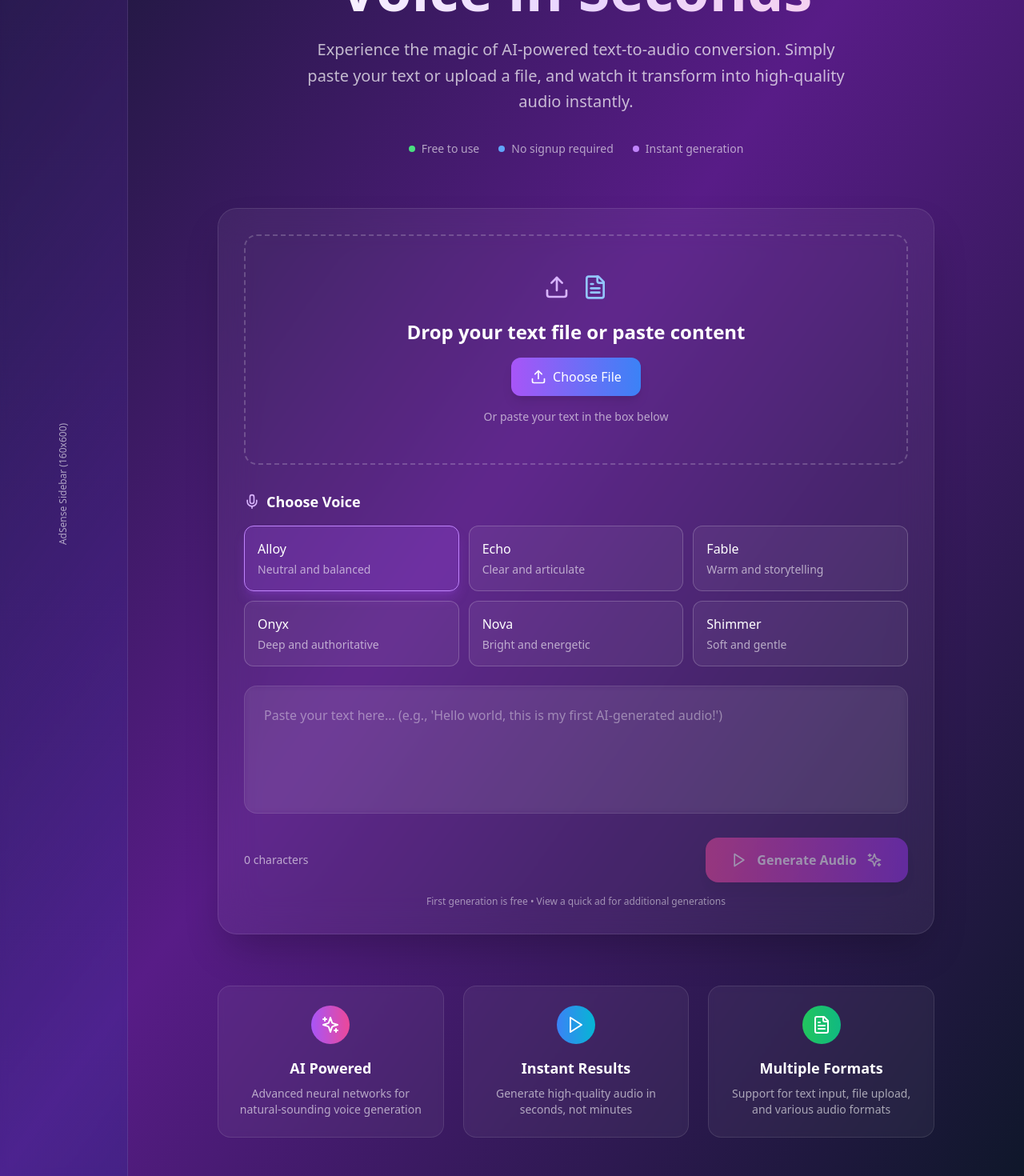
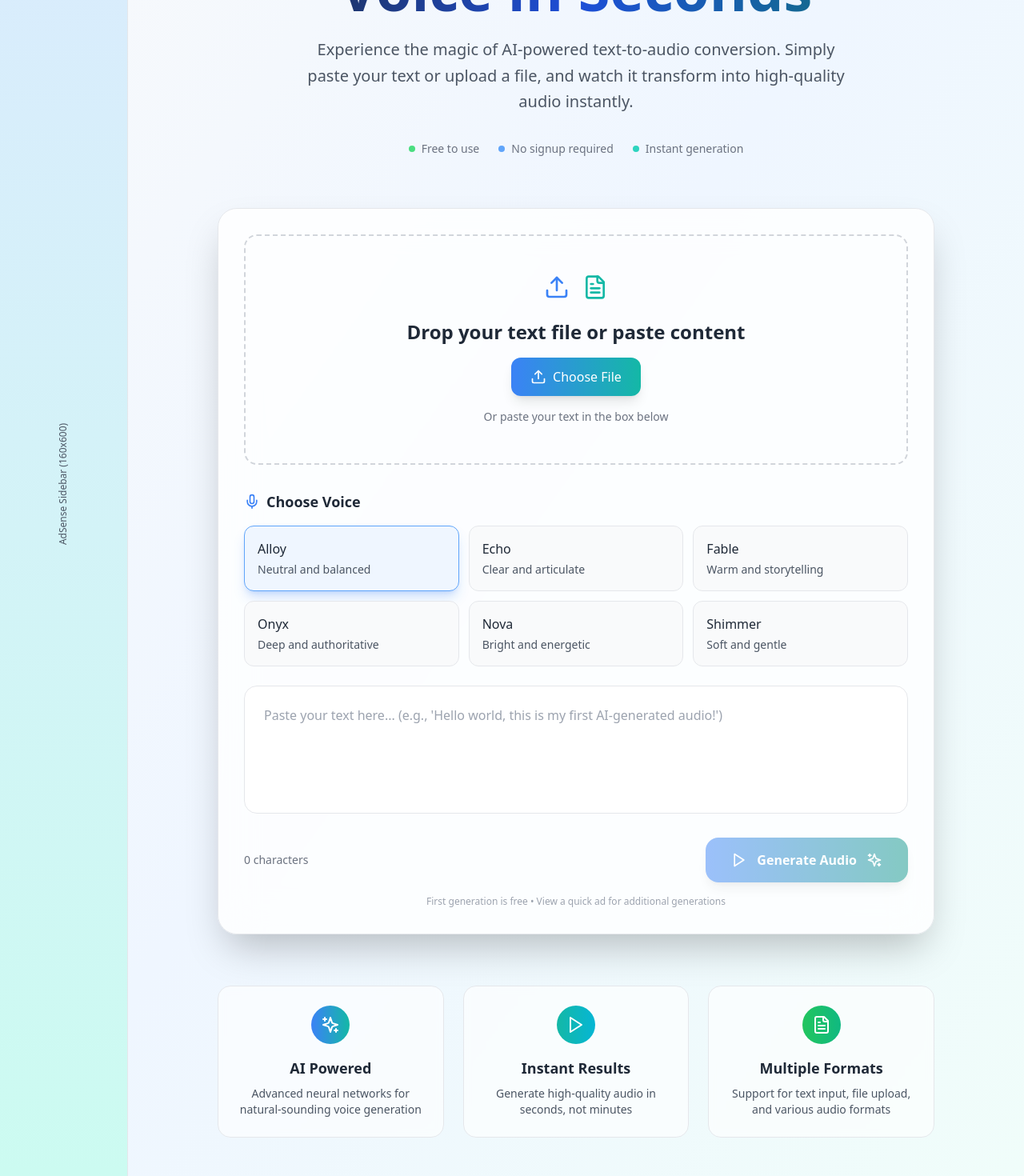
Before and after one commit to thecybermaniac/audioscribe, a React (Vite) app: page / in a window 1280 px wide. Shown: the part 324-1794 px from the top of the page at 80% size. Built offline with nearby package versions, Linux system fonts and the light colour scheme.

Commit message:
Update to Light Background and New Color Scheme

```diff
--- a/src/App.tsx
+++ b/src/App.tsx
@@ -101,7 +101,7 @@ function App() {
   };
 
   return (
-    <div className="min-h-screen bg-gradient-to-br from-slate-900 via-purple-900 to-slate-900">
+    <div className="min-h-screen bg-gradient-to-br from-gray-50 via-blue-50 to-teal-50">
       {currentState === 'landing' && (
         <LandingPage
           onGenerateAudio={handleGenerateAudio}
--- a/src/components/LandingPage.tsx
+++ b/src/components/LandingPage.tsx
@@ -77,17 +77,17 @@ const LandingPage: React.FC<LandingPageProps> = ({
   return (
     <div className="min-h-screen flex flex-col">
       {/* AdSense Banner Placeholder */}
-      <div className="w-full h-16 bg-gradient-to-r from-purple-800/20 to-blue-800/20 backdrop-blur-sm border-b border-white/10 flex items-center justify-center">
-        <div className="text-white/60 text-sm font-medium">
+      <div className="w-full h-16 bg-gradient-to-r from-blue-100 to-teal-100 border-b border-gray-200 flex items-center justify-center">
+        <div className="text-gray-600 text-sm font-medium">
           Google AdSense Banner Space (728x90)
         </div>
       </div>
 
       <div className="flex-1 flex">
         {/* Sidebar AdSense Placeholder */}
-        <div className="hidden lg:block w-40 bg-gradient-to-b from-purple-800/20 to-blue-800/20 backdrop-blur-sm border-r border-white/10">
+        <div className="hidden lg:block w-40 bg-gradient-to-b from-blue-100 to-teal-100 border-r border-gray-200">
           <div className="h-full flex items-center justify-center">
-            <div className="text-white/60 text-xs text-center transform -rotate-90 whitespace-nowrap">
+            <div className="text-gray-600 text-xs text-center transform -rotate-90 whitespace-nowrap">
               AdSense Sidebar (160x600)
             </div>
           </div>
@@ -98,19 +98,19 @@ const LandingPage: React.FC<LandingPageProps> = ({
           <div className="max-w-4xl w-full">
             {/* Hero Section */}
             <div className="text-center mb-16">
-              <div className="inline-flex items-center justify-center p-3 rounded-full bg-gradient-to-r from-purple-500/20 to-pink-500/20 backdrop-blur-sm border border-white/10 mb-8">
-                <Sparkles className="w-8 h-8 text-purple-300" />
+              <div className="inline-flex items-center justify-center p-3 rounded-full bg-gradient-to-r from-blue-100 to-teal-100 border border-blue-200 mb-8">
+                <Sparkles className="w-8 h-8 text-blue-600" />
               </div>
 
-              <h1 className="text-5xl lg:text-7xl font-bold bg-gradient-to-r from-white via-purple-200 to-pink-200 bg-clip-text text-transparent mb-6 leading-tight">
+              <h1 className="text-5xl lg:text-7xl font-bold bg-gradient-to-r from-gray-800 via-blue-700 to-teal-700 bg-clip-text text-transparent mb-6 leading-tight">
                 Turn Your Words Into Voice in Seconds
               </h1>
 
-              <p className="text-xl text-white/70 mb-8 max-w-2xl mx-auto leading-relaxed">
+              <p className="text-xl text-gray-600 mb-8 max-w-2xl mx-auto leading-relaxed">
                 Experience the magic of AI-powered text-to-audio conversion. Simply paste your text or upload a file, and watch it transform into high-quality audio instantly.
               </p>
 
-              <div className="flex items-center justify-center gap-6 text-white/60">
+              <div className="flex items-center justify-center gap-6 text-gray-500">
                 <div className="flex items-center gap-2">
                   <div className="w-2 h-2 rounded-full bg-green-400"></div>
                   <span className="text-sm">Free to use</span>
@@ -120,19 +120,19 @@ const LandingPage: React.FC<LandingPageProps> = ({
                   <span className="text-sm">No signup required</span>
                 </div>
                 <div className="flex items-center gap-2">
-                  <div className="w-2 h-2 rounded-full bg-purple-400"></div>
+                  <div className="w-2 h-2 rounded-full bg-teal-400"></div>
                   <span className="text-sm">Instant generation</span>
                 </div>
               </div>
             </div>
 
             {/* Input Section */}
-            <div className="bg-white/5 backdrop-blur-xl rounded-3xl border border-white/10 p-8 shadow-2xl">
+            <div className="bg-white/80 backdrop-blur-xl rounded-3xl border border-gray-200 p-8 shadow-2xl">
               <div
                 className={`relative border-2 border-dashed rounded-2xl p-12 transition-all duration-300 ${
                   isDragging
-                    ? 'border-purple-400 bg-purple-500/10'
-                    : 'border-white/20 hover:border-white/40'
+                    ? 'border-blue-400 bg-blue-50'
+                    : 'border-gray-300 hover:border-gray-400'
                 }`}
                 onDragOver={handleDragOver}
                 onDragLeave={handleDragLeave}
@@ -148,23 +148,23 @@ const LandingPage: React.FC<LandingPageProps> = ({
 
                 <div className="text-center">
                   <div className="flex items-center justify-center gap-4 mb-6">
-                    <Upload className="w-8 h-8 text-purple-300" />
-                    <FileText className="w-8 h-8 text-blue-300" />
+                    <Upload className="w-8 h-8 text-blue-500" />
+                    <FileText className="w-8 h-8 text-teal-500" />
                   </div>
 
-                  <h3 className="text-2xl font-semibold text-white mb-4">
+                  <h3 className="text-2xl font-semibold text-gray-800 mb-4">
                     Drop your text file or paste content
                   </h3>
 
                   <button
                     onClick={() => fileInputRef.current?.click()}
-                    className="inline-flex items-center gap-2 px-6 py-3 rounded-xl bg-gradient-to-r from-purple-500 to-blue-500 text-white font-medium hover:from-purple-600 hover:to-blue-600 transition-all duration-200 shadow-lg hover:shadow-purple-500/25"
+                    className="inline-flex items-center gap-2 px-6 py-3 rounded-xl bg-gradient-to-r from-blue-500 to-teal-500 text-white font-medium hover:from-blue-600 hover:to-teal-600 transition-all duration-200 shadow-lg hover:shadow-blue-500/25"
                   >
                     <Upload className="w-5 h-5" />
                     Choose File
                   </button>
 
-                  <p className="text-white/60 mt-4 text-sm">
+                  <p className="text-gray-500 mt-4 text-sm">
                     Or paste your text in the box below
                   </p>
                 </div>
@@ -174,8 +174,8 @@ const LandingPage: React.FC<LandingPageProps> = ({
                 {/* Voice Selection */}
                 <div className="mb-6">
                   <div className="flex items-center gap-2 mb-4">
-                    <Mic className="w-5 h-5 text-purple-300" />
-                    <h3 className="text-lg font-semibold text-white">Choose Voice</h3>
+                    <Mic className="w-5 h-5 text-blue-500" />
+                    <h3 className="text-lg font-semibold text-gray-800">Choose Voice</h3>
                   </div>
 
                   <div className="grid grid-cols-2 md:grid-cols-3 gap-3">
@@ -185,12 +185,12 @@ const LandingPage: React.FC<LandingPageProps> = ({
                         onClick={() => onVoiceChange(voice.value)}
                         className={`p-4 rounded-xl border transition-all duration-200 text-left ${
                           selectedVoice === voice.value
-                            ? 'border-purple-400 bg-purple-500/20 shadow-lg shadow-purple-500/25'
-                            : 'border-white/20 bg-white/5 hover:border-white/40 hover:bg-white/10'
+                            ? 'border-blue-400 bg-blue-50 shadow-lg shadow-blue-500/25'
+                            : 'border-gray-200 bg-gray-50 hover:border-gray-300 hover:bg-gray-100'
                         }`}
                       >
-                        <div className="font-medium text-white mb-1">{voice.label}</div>
-                        <div className="text-white/60 text-sm">{voice.description}</div>
+                        <div className="font-medium text-gray-800 mb-1">{voice.label}</div>
+                        <div className="text-gray-600 text-sm">{voice.description}</div>
                       </button>
                     ))}
                   </div>
@@ -200,18 +200,18 @@ const LandingPage: React.FC<LandingPageProps> = ({
                   value={text}
                   onChange={(e) => setText(e.target.value)}
                   placeholder="Paste your text here... (e.g., 'Hello world, this is my first AI-generated audio!')"
-                  className="w-full h-40 p-6 rounded-2xl bg-white/5 backdrop-blur-sm border border-white/10 text-white placeholder-white/40 resize-none focus:outline-none focus:ring-2 focus:ring-purple-400 focus:border-transparent transition-all duration-200 custom-scroll"
+                  className="w-full h-40 p-6 rounded-2xl bg-white/60 backdrop-blur-sm border border-gray-200 text-gray-800 placeholder-gray-400 resize-none focus:outline-none focus:ring-2 focus:ring-blue-400 focus:border-transparent transition-all duration-200 custom-scroll"
                 />
 
                 <div className="flex items-center justify-between mt-6">
-                  <div className="text-white/60 text-sm">
+                  <div className="text-gray-500 text-sm">
                     {text.length} characters
                   </div>
 
                   <button
                     onClick={handleGenerate}
                     disabled={!text.trim()}
-                    className="inline-flex items-center gap-3 px-8 py-4 rounded-2xl bg-gradient-to-r from-pink-500 to-purple-600 text-white font-semibold hover:from-pink-600 hover:to-purple-700 transition-all duration-200 shadow-lg hover:shadow-pink-500/25 disabled:opacity-50 disabled:cursor-not-allowed transform hover:scale-105 disabled:hover:scale-100 relative"
+                    className="inline-flex items-center gap-3 px-8 py-4 rounded-2xl bg-gradient-to-r from-blue-500 to-teal-600 text-white font-semibold hover:from-blue-600 hover:to-teal-700 transition-all duration-200 shadow-lg hover:shadow-blue-500/25 disabled:opacity-50 disabled:cursor-not-allowed transform hover:scale-105 disabled:hover:scale-100 relative"
                   >
                     <Play className="w-5 h-5" />
                     Generate Audio
@@ -220,7 +220,7 @@ const LandingPage: React.FC<LandingPageProps> = ({
                 </div>
 
                 <div className="text-center mt-4">
-                  <p className="text-white/50 text-xs">
+                  <p className="text-gray-400 text-xs">
                     First generation is free • View a quick ad for additional generations
                   </p>
                 </div>
@@ -229,28 +229,28 @@ const LandingPage: React.FC<LandingPageProps> = ({
 
             {/* Features Grid */}
             <div className="grid md:grid-cols-3 gap-6 mt-16">
-              <div className="text-center p-6 rounded-2xl bg-white/5 backdrop-blur-sm border border-white/10">
-                <div className="w-12 h-12 rounded-full bg-gradient-to-r from-purple-500 to-pink-500 flex items-center justify-center mx-auto mb-4">
+              <div className="text-center p-6 rounded-2xl bg-white/60 backdrop-blur-sm border border-gray-200">
+                <div className="w-12 h-12 rounded-full bg-gradient-to-r from-blue-500 to-teal-500 flex items-center justify-center mx-auto mb-4">
                   <Sparkles className="w-6 h-6 text-white" />
                 </div>
-                <h3 className="text-lg font-semibold text-white mb-2">AI Powered</h3>
-                <p className="text-white/60 text-sm">Advanced neural networks for natural-sounding voice generation</p>
+                <h3 className="text-lg font-semibold text-gray-800 mb-2">AI Powered</h3>
+                <p className="text-gray-600 text-sm">Advanced neural networks for natural-sounding voice generation</p>
               </div>
 
-              <div className="text-center p-6 rounded-2xl bg-white/5 backdrop-blur-sm border border-white/10">
-                <div className="w-12 h-12 rounded-full bg-gradient-to-r from-blue-500 to-cyan-500 flex items-center justify-center mx-auto mb-4">
+              <div className="text-center p-6 rounded-2xl bg-white/60 backdrop-blur-sm border border-gray-200">
+                <div className="w-12 h-12 rounded-full bg-gradient-to-r from-teal-500 to-cyan-500 flex items-center justify-center mx-auto mb-4">
                   <Play className="w-6 h-6 text-white" />
                 </div>
-                <h3 className="text-lg font-semibold text-white mb-2">Instant Results</h3>
-                <p className="text-white/60 text-sm">Generate high-quality audio in seconds, not minutes</p>
+                <h3 className="text-lg font-semibold text-gray-800 mb-2">Instant Results</h3>
+                <p className="text-gray-600 text-sm">Generate high-quality audio in seconds, not minutes</p>
               </div>
 
-              <div className="text-center p-6 rounded-2xl bg-white/5 backdrop-blur-sm border border-white/10">
+              <div className="text-center p-6 rounded-2xl bg-white/60 backdrop-blur-sm border border-gray-200">
                 <div className="w-12 h-12 rounded-full bg-gradient-to-r from-green-500 to-emerald-500 flex items-center justify-center mx-auto mb-4">
                   <FileText className="w-6 h-6 text-white" />
                 </div>
-                <h3 className="text-lg font-semibold text-white mb-2">Multiple Formats</h3>
-                <p className="text-white/60 text-sm">Support for text input, file upload, and various audio formats</p>
+                <h3 className="text-lg font-semibold text-gray-800 mb-2">Multiple Formats</h3>
+                <p className="text-gray-600 text-sm">Support for text input, file upload, and various audio formats</p>
               </div>
             </div>
           </div>
--- a/src/index.css
+++ b/src/index.css
@@ -9,32 +9,32 @@
 }
 
 ::-webkit-scrollbar-track {
-  background: rgba(255, 255, 255, 0.05);
+  background: rgba(0, 0, 0, 0.05);
   border-radius: 10px;
   backdrop-filter: blur(10px);
 }
 
 ::-webkit-scrollbar-thumb {
-  background: linear-gradient(135deg, #8b5cf6, #ec4899);
+  background: linear-gradient(135deg, #3b82f6, #14b8a6);
   border-radius: 10px;
-  box-shadow: 0 0 10px rgba(139, 92, 246, 0.3);
+  box-shadow: 0 0 10px rgba(59, 130, 246, 0.3);
   transition: all 0.3s ease;
 }
 
 ::-webkit-scrollbar-thumb:hover {
-  background: linear-gradient(135deg, #7c3aed, #db2777);
-  box-shadow: 0 0 15px rgba(139, 92, 246, 0.5);
+  background: linear-gradient(135deg, #2563eb, #0d9488);
+  box-shadow: 0 0 15px rgba(59, 130, 246, 0.5);
   transform: scale(1.1);
 }
 
 ::-webkit-scrollbar-corner {
-  background: rgba(255, 255, 255, 0.05);
+  background: rgba(0, 0, 0, 0.05);
 }
 
 /* Firefox Custom Scrollbar */
 * {
   scrollbar-width: thin;
-  scrollbar-color: #8b5cf6 rgba(255, 255, 255, 0.05);
+  scrollbar-color: #3b82f6 rgba(0, 0, 0, 0.05);
 }
 
 /* Smooth scrolling for the entire page */
@@ -45,7 +45,7 @@ html {
 /* Custom scrollbar for specific elements */
 .custom-scroll {
   scrollbar-width: thin;
-  scrollbar-color: #8b5cf6 rgba(255, 255, 255, 0.05);
+  scrollbar-color: #3b82f6 rgba(0, 0, 0, 0.05);
 }
 
 .custom-scroll::-webkit-scrollbar {
@@ -53,17 +53,17 @@ html {
 }
 
 .custom-scroll::-webkit-scrollbar-track {
-  background: rgba(255, 255, 255, 0.03);
+  background: rgba(0, 0, 0, 0.03);
   border-radius: 6px;
 }
 
 .custom-scroll::-webkit-scrollbar-thumb {
-  background: linear-gradient(135deg, #8b5cf6, #ec4899);
+  background: linear-gradient(135deg, #3b82f6, #14b8a6);
   border-radius: 6px;
-  box-shadow: 0 0 8px rgba(139, 92, 246, 0.2);
+  box-shadow: 0 0 8px rgba(59, 130, 246, 0.2);
 }
 
 .custom-scroll::-webkit-scrollbar-thumb:hover {
-  background: linear-gradient(135deg, #7c3aed, #db2777);
-  box-shadow: 0 0 12px rgba(139, 92, 246, 0.4);
+  background: linear-gradient(135deg, #2563eb, #0d9488);
+  box-shadow: 0 0 12px rgba(59, 130, 246, 0.4);
 }
```
Also changed, not shown: src/components/AdModal.tsx (+13 -13 lines), src/components/ErrorPage.tsx (+14 -14 lines), src/components/LoadingScreen.tsx (+9 -9 lines), src/components/ResultPage.tsx (+18 -18 lines).
